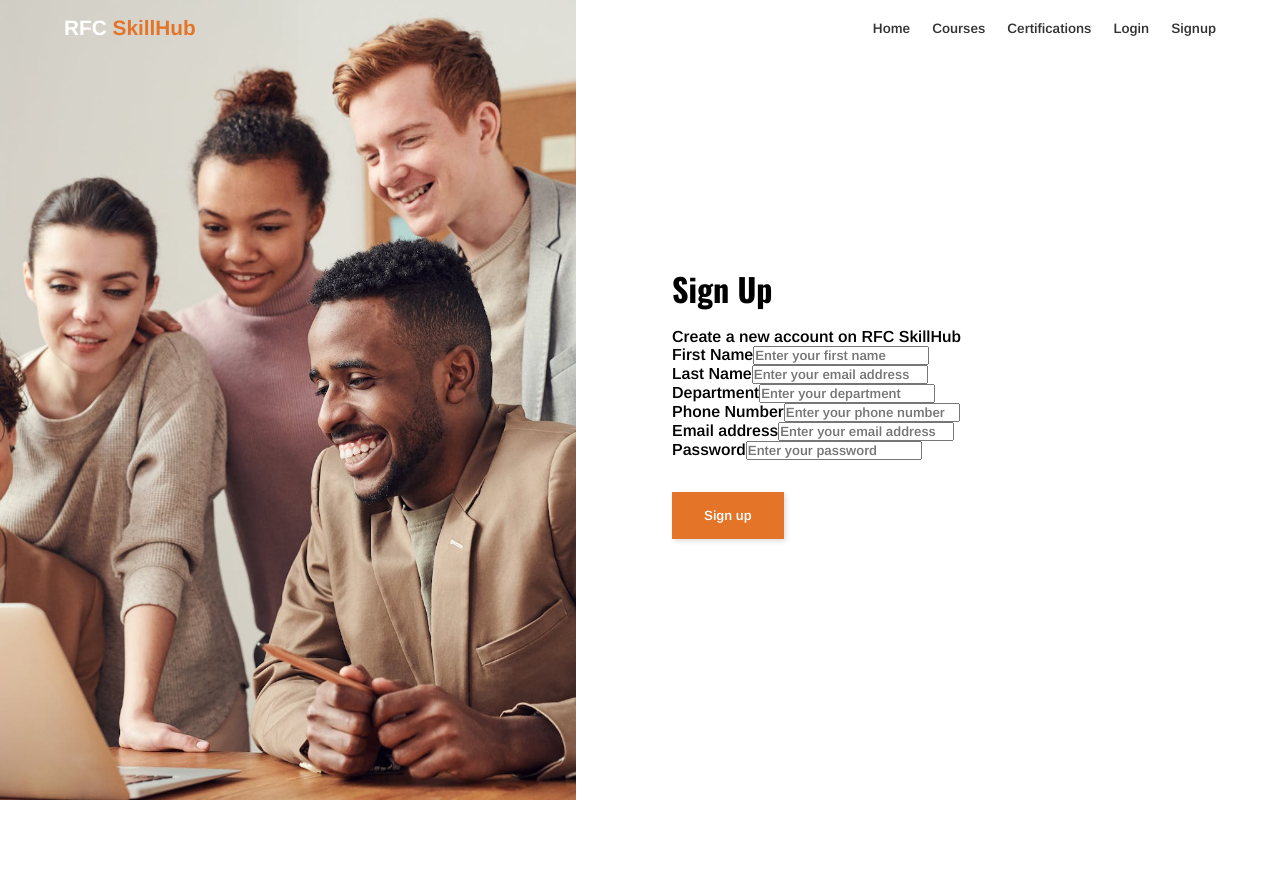
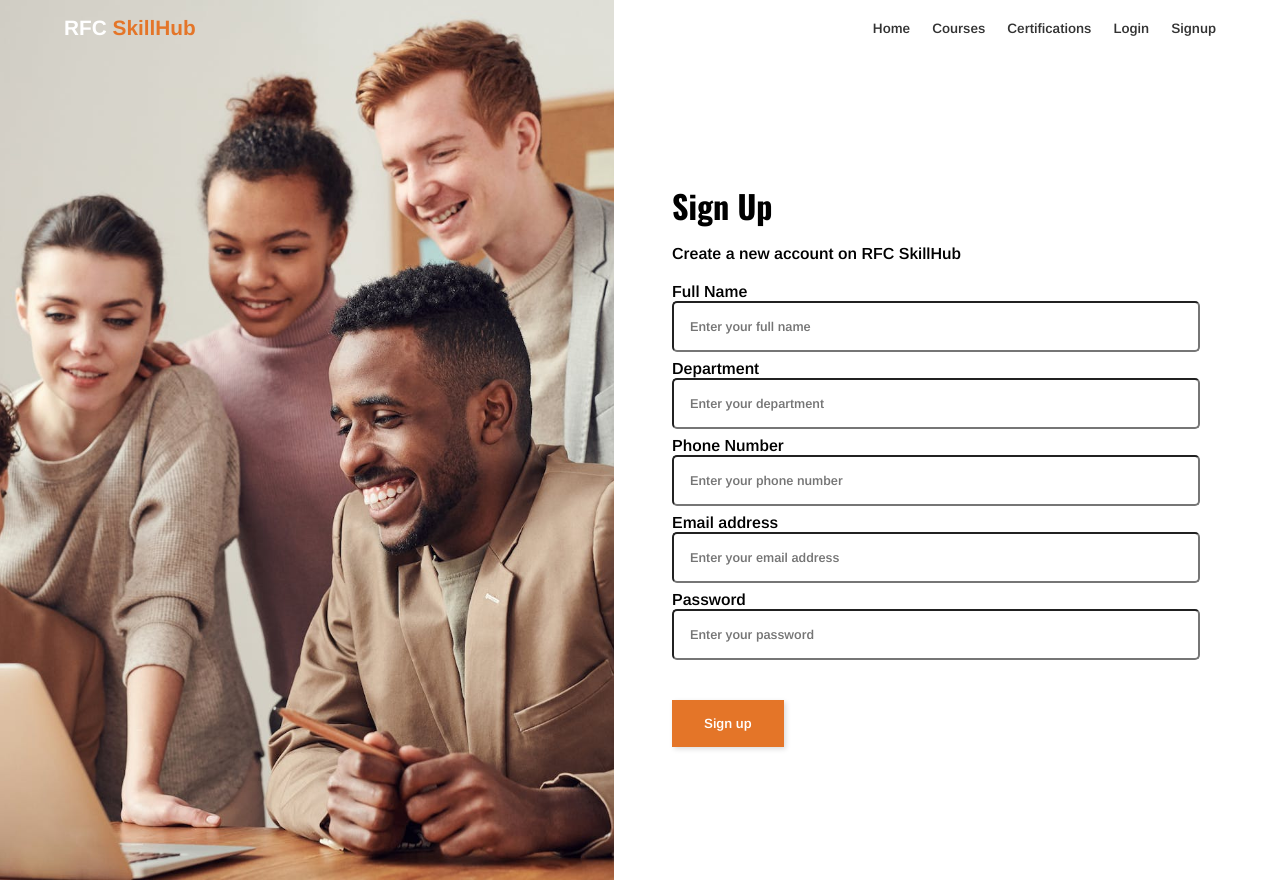
Before and after one commit to Eyaiscoding/skillhub-client, a React (Create React App) app: page /signup in a window 1280 px wide. Before the commit the page ends 804 px from the top, so only its background shows below. Built offline with nearby package versions, Linux system fonts and the light colour scheme.

Commit message:
fixed login and signup UI

```diff
--- a/public/index.html
+++ b/public/index.html
@@ -2,7 +2,9 @@
 <html lang="en">
 <head>
     <meta charset="UTF-8">
+    <meta http-equiv="X-UA-Compatible" content="IE-edge">
     <meta name="viewport" content="width=device-width, initial-scale=1.0">
+    <link rel="icon" type="image/x-icon" href="./favicon.ico">
     <title>RFC SkillHub</title>
 </head>
 <body>
--- a/src/pages/homepage/HomePage.js
+++ b/src/pages/homepage/HomePage.js
@@ -1,10 +1,13 @@
 //homepage component
 import React from "react";
 import Showcase from "../../components/layouts/showcase/Showcase";
+
 const HomePage=() => {
     return(
         <section>
             <Showcase/>
+
+
         </section>
     );
 
--- a/src/pages/loginpage/login.styles.css
+++ b/src/pages/loginpage/login.styles.css
@@ -5,13 +5,13 @@
 }
 
 .login-img-container{
-    width: 45%;
+    width: 48%;
     overflow: hidden;
 }
 
 .login-img-container img{
     width: 100%;
-    height: 100vh;
+    height: 110vh;
     object-fit: cover;
 
 }
--- a/src/pages/signuppage/Signup.js
+++ b/src/pages/signuppage/Signup.js
@@ -19,12 +19,8 @@ const Signup = () => {
                         <p>Create a new account on RFC SkillHub</p>
                         <form>
                         <div className="form-group">
-                                    <label>First Name</label>
-                                    <input type="text" className="form-input" placeholder="Enter your first name" />
-                                </div>
-                                <div className="form-group">
-                                    <label>Last Name</label>
-                                    <input type="text" className="form-input" placeholder="Enter your email address" />
+                                    <label>Full Name</label>
+                                    <input type="text" className="form-input" placeholder="Enter your full name" />
                                 </div>
                                 <div className="form-group">
                                     <label>Department</label>
--- a/src/pages/signuppage/signup.styles.css
+++ b/src/pages/signuppage/signup.styles.css
@@ -5,13 +5,13 @@
 }
 
 .signup-img-container{
-    width: 45%;
+    width: 48%;
     overflow: hidden;
 }
 
 .signup-img-container img{
     width: 100%;
-    height: 100vh;
+    height: 110vh;
     object-fit: cover;
 
 }
@@ -22,9 +22,27 @@ width: 50%;
 
 .content-wrapper{
     padding-right: 3rem;
+    padding-top: 3rem;
 }
 
 .content-wrapper h2 {
     padding-bottom: 1rem;
     font-size: 2rem;
 }
+
+.content-wrapper p {
+    padding-bottom: 1rem;
+
+}
+
+.form-group{
+    padding: 0.25rem 0;
+}
+
+.form-input{
+    width:100%;
+    padding: 1rem;
+    font-size: 0.8rem;
+    border-radius: 5px;
+    outline: none;
+}
```
Also changed, not shown: 1 other file (tests, documents, lock files or other folders).
